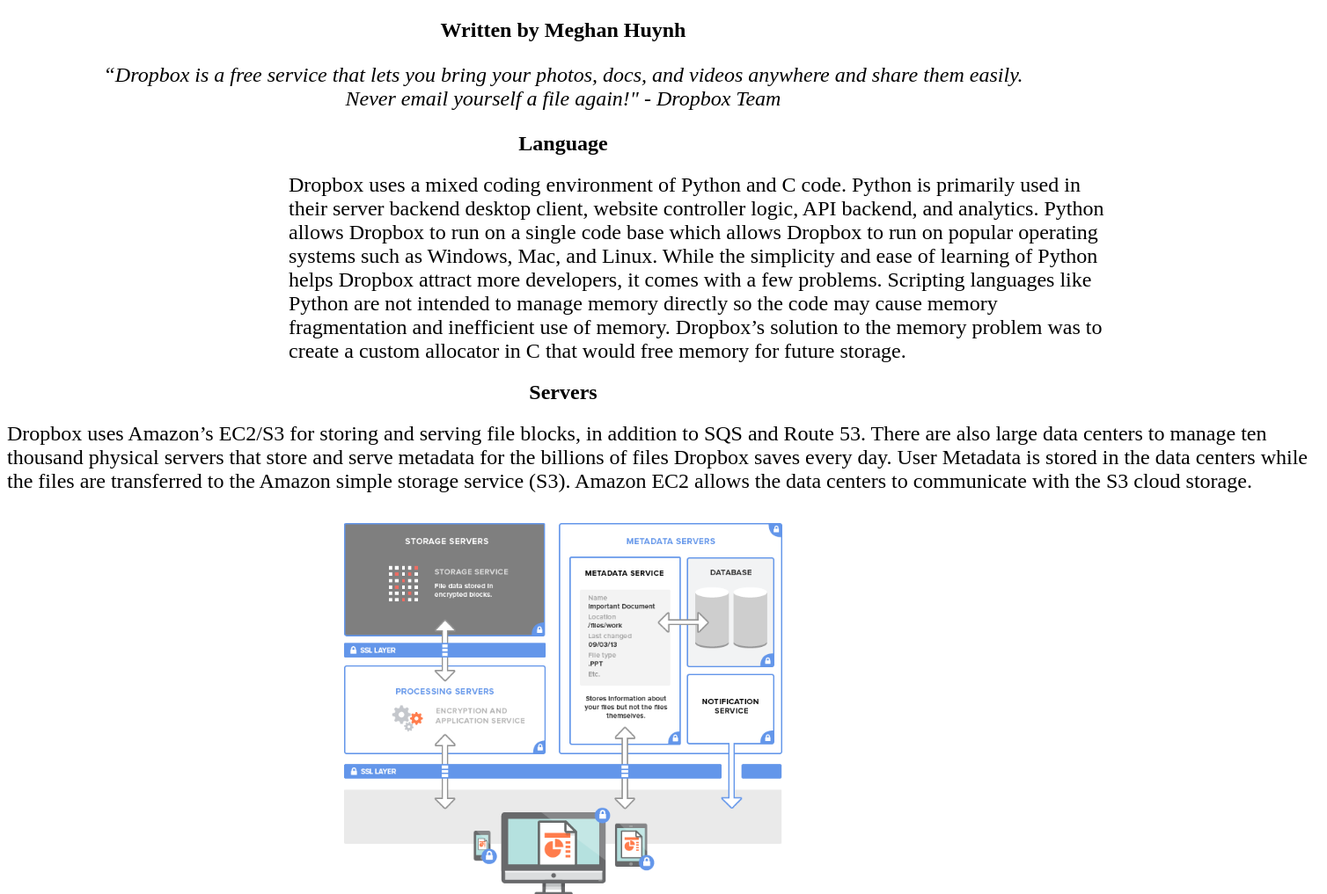
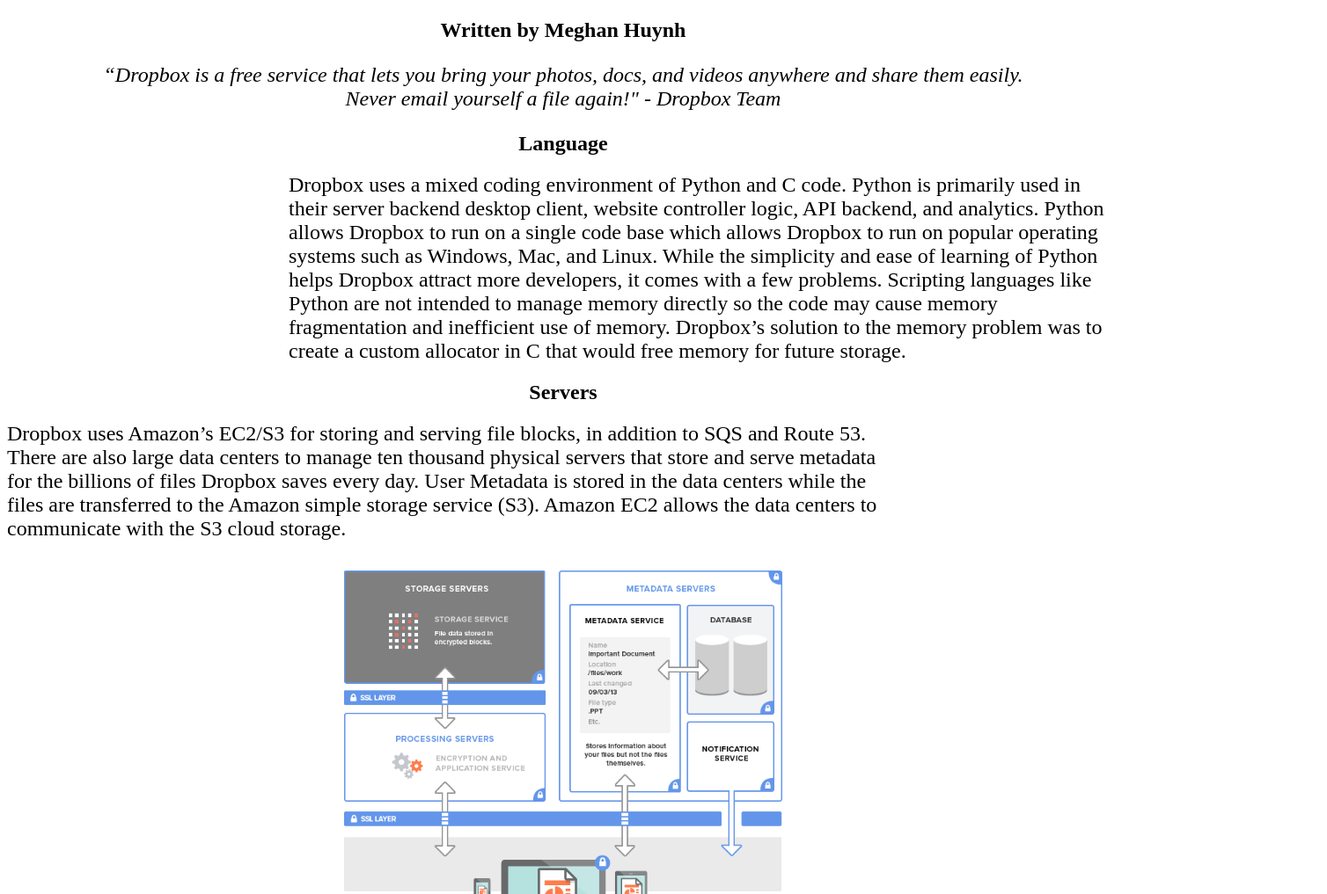
Before and after one commit to meghanhuynh/meghanhuynh.github.io, a plain HTML site: page index.html in a window 1280 px wide. Shown: the part 283-1300 px from the top of the page at 88% size, 1508 px wide, since content can reach past the window. Drawn offline with Linux system fonts and the light colour scheme.

Commit message:
Update index.html

```diff
--- a/index.html
+++ b/index.html
@@ -3,7 +3,7 @@
 <style>
   body {background-color:white}
   h1   {color:black}
-  p {width: 1500px; }
+  p {width: 1000px; }
 </style>
 
   <head>
```
